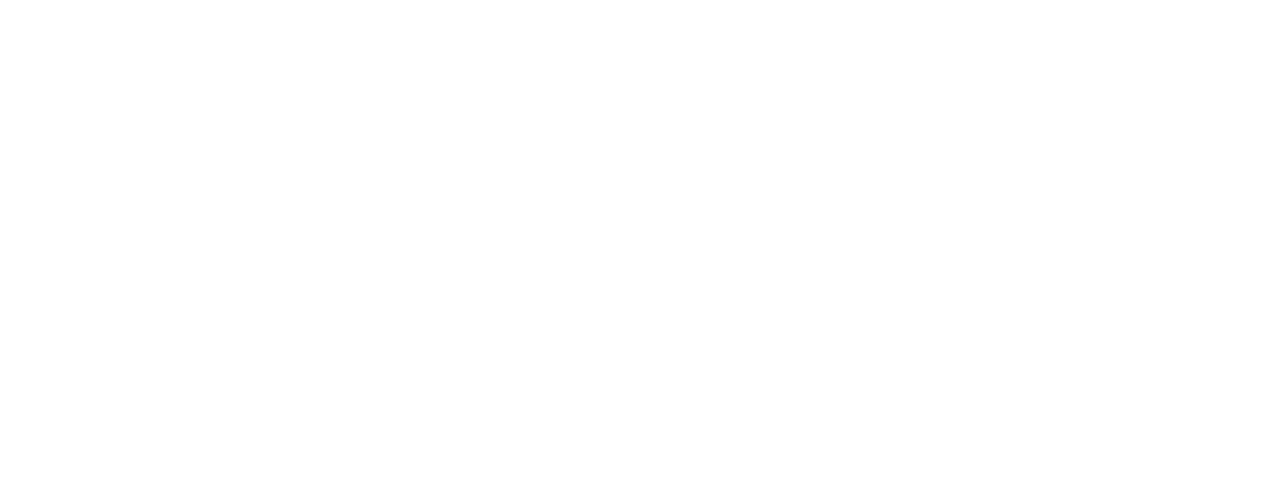
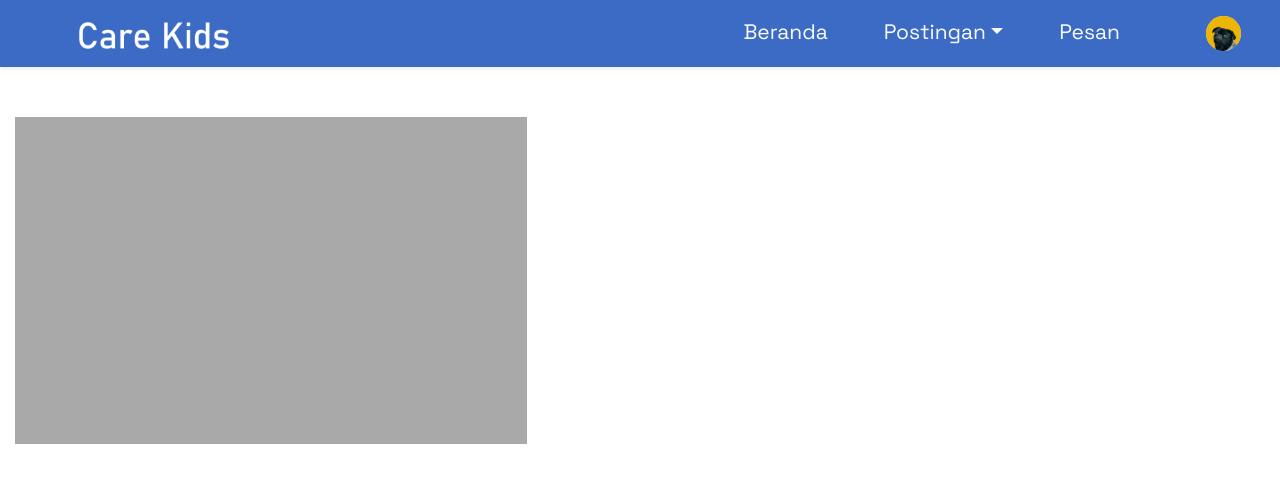
Before and after one commit to ImamBuhori07/AplikasiCarekids, an Angular app: page /TambahPostingan in a window 1280 px wide. Before the commit this address led to /. Shown: the top 482 px of the page. Built offline with nearby package versions, Linux system fonts and the light colour scheme.

Commit message:
Merubah pada bagian tambahpostingan

```diff
--- a/src/app/admin/tambahpostingan/tambahpostingan.component.css
+++ b/src/app/admin/tambahpostingan/tambahpostingan.component.css
@@ -0,0 +1,34 @@
+*{
+    font-family: 'Space Grotesk', sans-serif;
+}
+
+
+.nav-item {
+    font-size: 21px;
+    margin-right: 70px;
+    margin-left: -30px;
+    justify-items: left;
+}
+
+.nav-item a {
+    color: #FAFAFA;
+}
+
+.nav-item:hover::after {
+    content: '';
+    display: block;
+    border-bottom: 3px solid  #030303;
+    width: 80%;
+    margin: auto;
+}
+
+.nav-item:hover {
+    color: #FAFAFA;
+}
+
+.kotak {
+    margin-top: 50px;
+    height: 327px;
+    width: 512px;
+    background-color: darkgrey;
+}
--- a/src/app/admin/tambahpostingan/tambahpostingan.component.html
+++ b/src/app/admin/tambahpostingan/tambahpostingan.component.html
@@ -1 +1,39 @@
-<p>tambahpostingan works!</p>
+<!-- Halaman Navbar Beranda -->
+<nav class="navbar navbar-expand-lg navbar-dark shadow-sm" style="background-color: #3C6BC6;">
+    <div class="container-fluid">
+      <a class="navbar-brand" href="#">
+        <img src="../../../assets/img/uv 1.svg" width="150px" class="ml-5" alt="">
+      </a>
+      <button class="navbar-toggler" type="button" data-bs-toggle="collapse" data-bs-target="#navbarNav" aria-controls="navbarNav" aria-expanded="false" aria-label="Toggle navigation">
+        <span class="navbar-toggler-icon"></span>
+      </button>
+      <div class="collapse navbar-collapse" id="navbarNav">
+        <ul class="navbar-nav ml-auto ">
+          <li class="nav-item">
+            <a class="nav-link" aria-current="page" routerLink="Beranda">Beranda</a>
+          </li>
+          <li class="nav-item dropdown">
+            <a class="nav-link dropdown-toggle" href="#" role="button" data-bs-toggle="dropdown" aria-expanded="false">Postingan</a>
+            <ul class="dropdown-menu">
+              <li><a class="dropdown-item" routerLink="Berita">Berita</a></li>
+              <li><a class="dropdown-item" routerLink="DaftarKehilanganAnak">Daftar Anak Hilang</a></li>
+              <li><hr class="dropdown-divider"></li>
+              <li><a class="dropdown-item" routerLink="Edukasi">Edukasi</a></li>
+            </ul>
+          </li>
+          <li class="nav-item">
+            <a class="nav-link" routerLink="Pesan">Pesan</a>
+          </li>
+            <a class="nav-link" href="#"><img src="../../../assets/img/Foto Profil.svg" class="FotoProfil" width="35px" alt=""></a>
+        </ul>
+      </div>
+    </div>
+  </nav>
+
+  <div class="tambah-data">
+    <div class="container-fluid">
+      <div class="kotak">
+
+      </div>
+    </div>
+  </div>
--- a/src/app/app-routing.module.ts
+++ b/src/app/app-routing.module.ts
@@ -6,6 +6,7 @@
 import { EdukasiComponent } from './admin/edukasi/edukasi.component';
 import { LoginComponent } from './admin/login/login.component';
 import { PesanComponent } from './admin/pesan/pesan.component';
+import { TambahpostinganComponent } from './admin/tambahpostingan/tambahpostingan.component';
 
 
 const routes: Routes = [
@@ -37,6 +38,11 @@
 {
   path:"Pesan",
   component:PesanComponent
+},
+
+{
+  path:"TambahPostingan",
+  component:TambahpostinganComponent
 }
 ];
 
```
